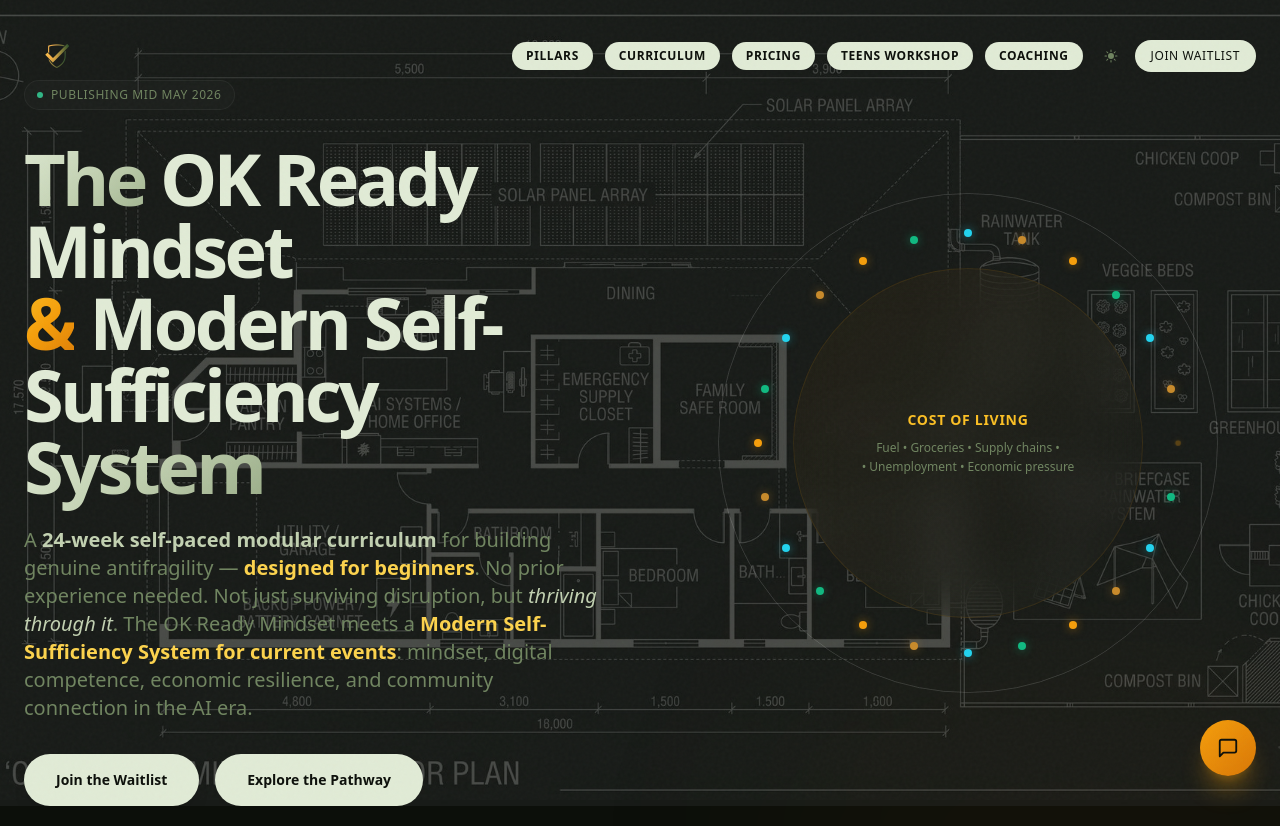
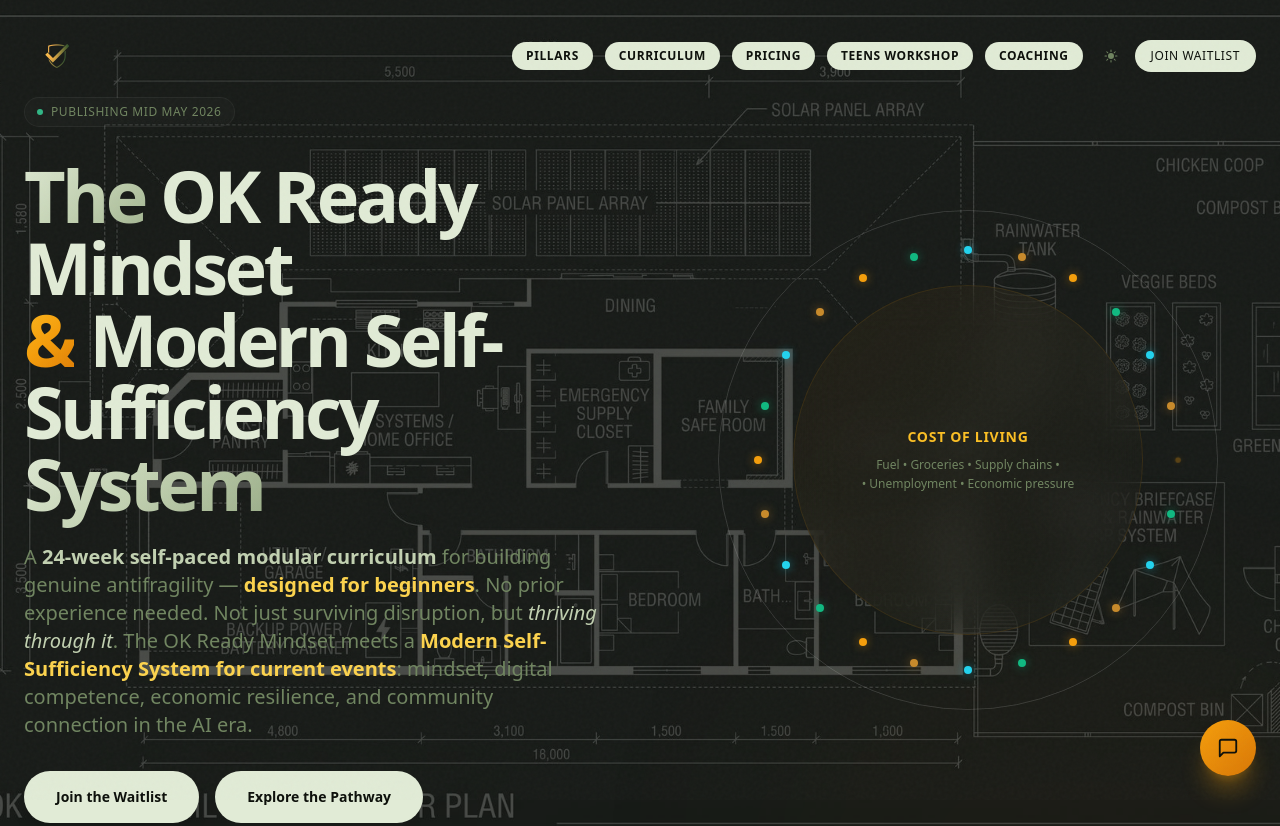
Before and after one commit to boktoday/okready-landing, a React (Vite) app: page / in a window 1280 px wide. Shown: the top 826 px of the page. Built offline with nearby package versions, Linux system fonts and the light colour scheme.

Commit message:
Hero section: add 40px height

```diff
--- a/src/components/Hero.tsx
+++ b/src/components/Hero.tsx
@@ -4,7 +4,7 @@ interface HeroProps {
 
 export default function Hero({ onJoinClick }: HeroProps) {
   return (
-    <section className="relative min-h-[100dvh] flex items-center pt-20 overflow-hidden">
+    <section className="relative min-h-[calc(100dvh+40px)] flex items-center pt-20 overflow-hidden">
       {/* Blueprint house plan background */}
       <div className="absolute inset-0 pointer-events-none z-0">
         <div className="absolute inset-0 bg-earth-950/80 z-[1]" />
```
